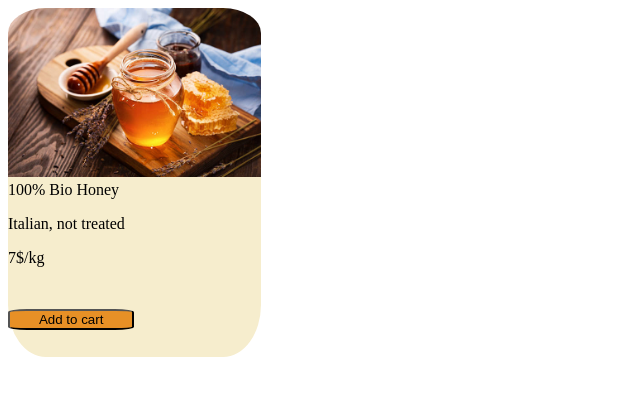
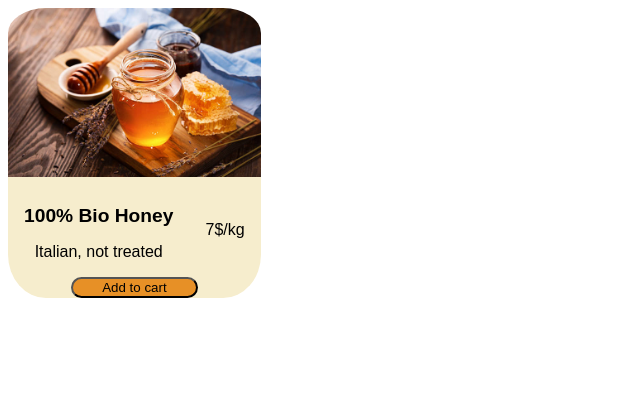
Before and after one commit to Salvo1789/U2-D3-Flexbox-FS0123ITA, a plain HTML site: page product-card.html in a window 1280 px wide. Shown: the whole page, without its empty margins (0-640 px from the left). Drawn offline with Linux system fonts and the light colour scheme.

```diff
--- /dev/null
+++ b/css/navigation-bar.css
@@ -0,0 +1,48 @@
+nav{
+    display: flex;
+    align-items: center;
+    justify-content: space-around;
+    background-color: rgb(246, 237, 205);
+    max-height: 10%;
+
+}
+
+nav div{
+    display: flex;
+    justify-content: end;
+}
+
+.miniButton{
+    width:8em;
+    height:5em;
+    margin: 1em;
+    background-color: rgb(231, 144, 38);
+    border-radius: 50px;
+
+}
+
+#centralButton{
+    display: flex;
+    width:10em;
+    margin: 2em auto;
+    background-color: rgb(231, 144, 38);
+    border-radius: 20em;
+    padding: 1em;
+}
+
+button{
+    background-color: rgb(231, 144, 38);
+    text-align: center;
+    margin: 1em auto;
+    border: none;
+}
+
+
+
+img{
+    width: 4em;
+    height: 2em;
+    margin:0 auto;
+    background-color: rgb(231, 144, 38);
+
+}
--- a/css/product-card.css
+++ b/css/product-card.css
@@ -3,6 +3,7 @@
     width: 20%;
     background-color: rgb(246, 237, 205);
     border-radius: 15%;
+    font-family: Arial, Helvetica, sans-serif;
 }
 
 
@@ -13,17 +14,29 @@
     border-radius: 15% 15% 0% 0%;
 }
 
-.card #pippo{
-   display: inline;
+.card > div{
+   display: flex;
    height:100%;
    flex-direction: row;
-   justify-content: space-between;
+   justify-content: space-around;
+   vertical-align: middle;
+   margin-top: 1.5em;
+   text-align: center;
+}
+
+span{
+    font-weight: bold;
+    font-size: 1.2em;
 }
 
 button{
+    display: flex;
     width:50%;
     height:10%;
-    margin: 2em auto;
+    margin: 0 auto;
     background-color: rgb(231, 144, 38);
-    border-radius: 15%;
+    border-radius: 24px;
+    text-align: center;
+    justify-content: center;
+
 }
```
Also changed, not shown: navigation-bar.html (added, +26 -0 lines).
